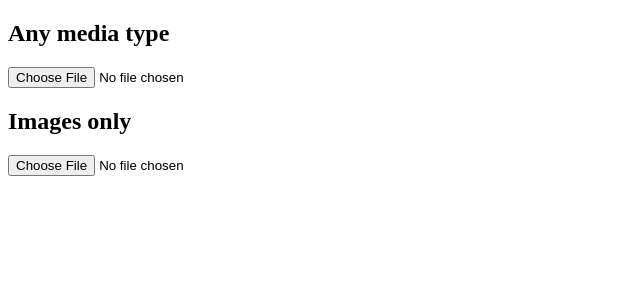
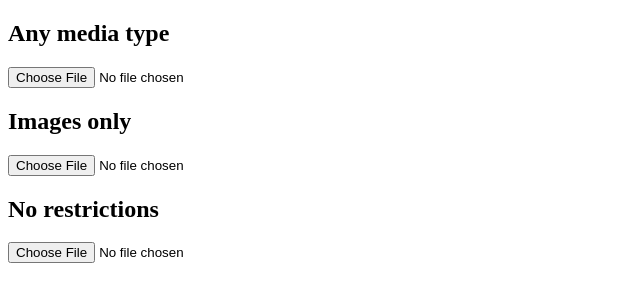
Before and after one commit to flytzen/CameraUpload, a plain HTML site: page index.html in a window 1280 px wide. Shown: the whole page, without its empty margins (0-640 px from the left). Drawn offline with Linux system fonts and the light colour scheme.

Commit message:
Split accept to be it's own param

```diff
--- a/index.html
+++ b/index.html
@@ -10,9 +10,11 @@
       <body>
       <form>
         <h2>Any media type</h2>
-        <input type="file" accept="media/* capture=camera">
+        <input type="file" accept="media/*" capture="camera">
         <h2>Images only</h2>
-        <input type="file" accept="image/* capture=camera">
+        <input type="file" accept="image/*" capture="camera">
+        <h2>No restrictions</h2>
+        <input type="file" capture="camera">
       </form>
 
       </body>
```
